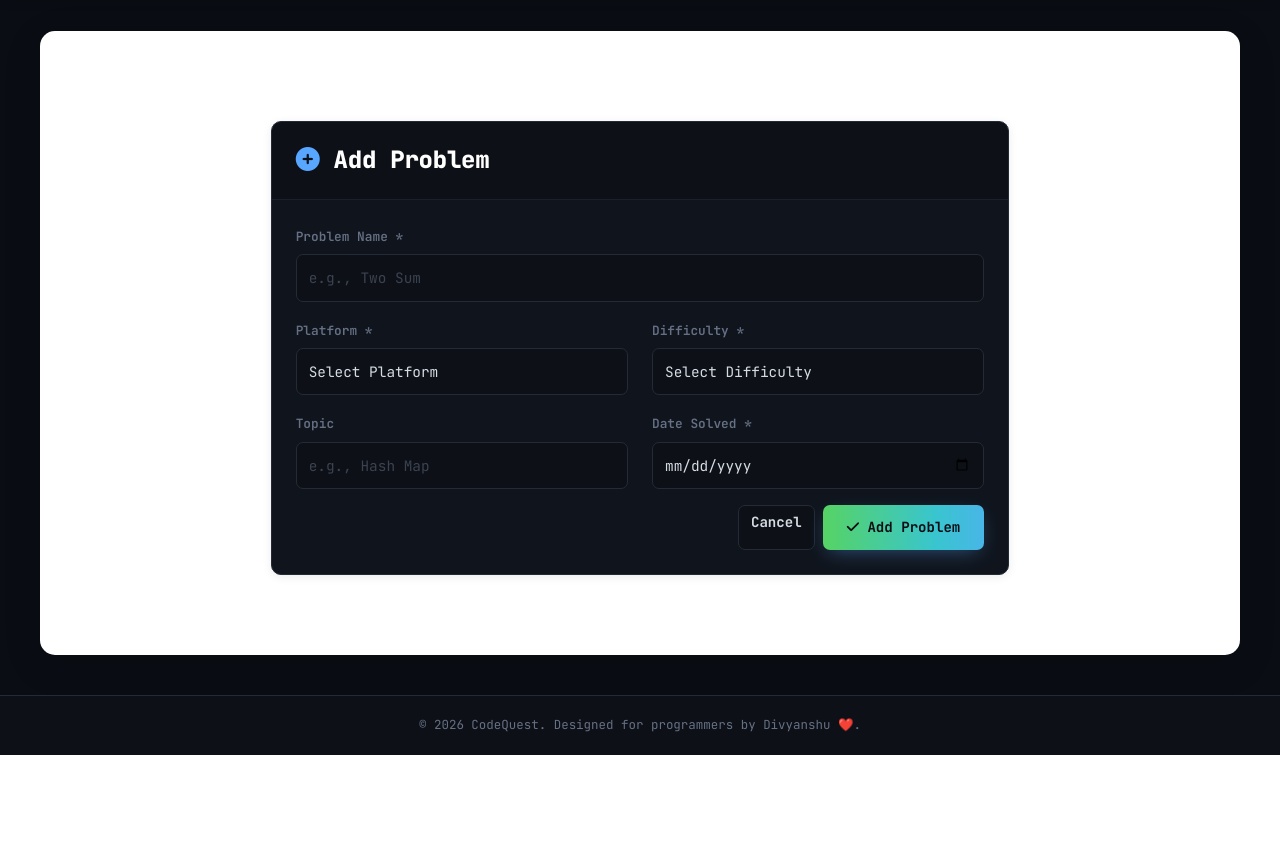
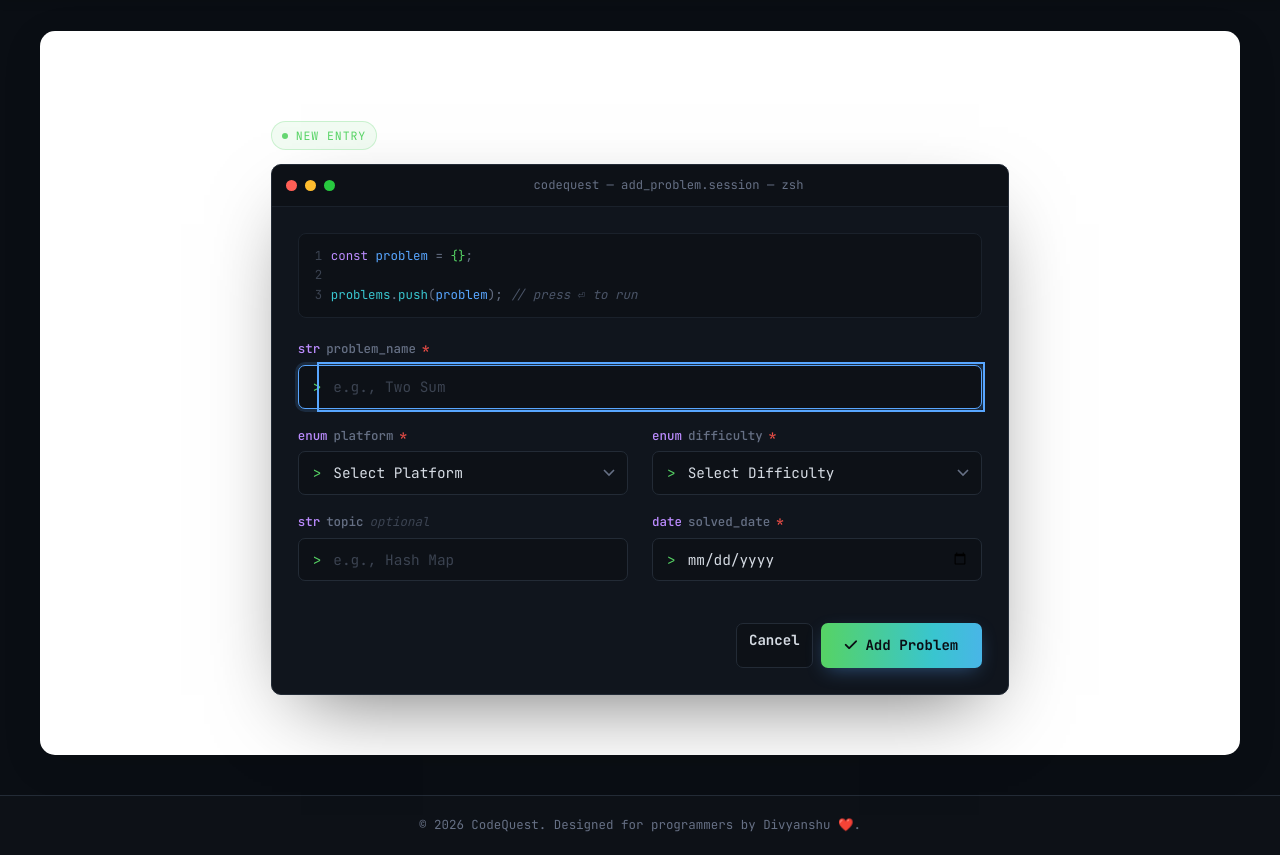
Before and after one commit to divyanshu07-code/CodeQuest, a Flask app: page /add-problem in a window 1280 px wide. Shown: the part 69-924 px from the top of the page. Before the commit the page ends 824 px from the top, so only its background shows below. Run offline with Flask 3, Linux system fonts and the light colour scheme; a user stored in the database is signed in.

Commit message:
Update add_problem.html

```diff
--- a/templates/add_problem.html
+++ b/templates/add_problem.html
@@ -5,22 +5,35 @@
 {% block content %}
 <div class="row justify-content-center">
     <div class="col-lg-8">
-        <div class="card">
-            <div class="card-header">
-                <h4 class="mb-0"><i class="fas fa-plus-circle"></i> Add Problem</h4>
+        <span class="page-eyebrow"><span class="dot"></span> new entry</span>
+        <div class="term">
+            <div class="term-bar">
+                <span class="term-dot r"></span>
+                <span class="term-dot y"></span>
+                <span class="term-dot g"></span>
+                <span class="term-title">codequest — add_problem.session — zsh</span>
             </div>
-            <div class="card-body p-4">
+            <div class="term-body">
+                <div class="code-preview" aria-hidden="true" style="background: var(--panel-2); border: 1px solid var(--border-soft); border-radius: 8px; padding: 12px 16px; font-size: 0.78rem; line-height: 1.6; margin-bottom: 22px; white-space: pre; overflow-x: auto;"><span style="color:#3b4351;display:inline-block;width:16px;">1</span><span style="color:var(--purple);">const</span> <span style="color:var(--blue);">problem</span> <span style="color:var(--dim);">=</span> <span style="color:var(--green);">{}</span><span style="color:var(--dim);">;</span>
+<span style="color:#3b4351;display:inline-block;width:16px;">2</span>
+<span style="color:#3b4351;display:inline-block;width:16px;">3</span><span style="color:var(--cyan);">problems</span><span style="color:var(--dim);">.</span><span style="color:var(--cyan);">push</span><span style="color:var(--dim);">(</span><span style="color:var(--blue);">problem</span><span style="color:var(--dim);">);</span> <span style="color:#4b5568;font-style:italic;">// press ⏎ to run</span></div>
+
                 <form method="POST" novalidate>
-                    <div class="mb-3">
-                        <label for="problem_name" class="form-label">Problem Name *</label>
-                        <input type="text" class="form-control" id="problem_name" name="problem_name"
-                               placeholder="e.g., Two Sum" required>
+                    <div class="field">
+                        <label for="problem_name"><span class="tag">str</span> problem_name <span class="req">*</span></label>
+                        <div class="input-shell">
+                            <span class="prefix">&gt;</span>
+                            <input type="text" id="problem_name" name="problem_name" placeholder="e.g., Two Sum" required autofocus>
+                        </div>
                     </div>
 
                     <div class="row">
-                        <div class="col-md-6 mb-3">
-                            <label for="platform" class="form-label">Platform *</label>
-                            <select class="form-select" id="platform" name="platform" required>
+                        <div class="col-md-6">
+                            <div class="field">
+                                <label for="platform"><span class="tag">enum</span> platform <span class="req">*</span></label>
+                                <div class="input-shell">
+                                    <span class="prefix">&gt;</span>
+                                    <select id="platform" name="platform" required>
                                         <option value="">Select Platform</option>
                                         <option value="LeetCode">LeetCode</option>
                                         <option value="CodeForces">CodeForces</option>
@@ -29,10 +42,15 @@
                                         <option value="Other">Other</option>
                                     </select>
                                 </div>
+                            </div>
+                        </div>
 
-                        <div class="col-md-6 mb-3">
-                            <label for="difficulty" class="form-label">Difficulty *</label>
-                            <select class="form-select" id="difficulty" name="difficulty" required>
+                        <div class="col-md-6">
+                            <div class="field">
+                                <label for="difficulty"><span class="tag">enum</span> difficulty <span class="req">*</span></label>
+                                <div class="input-shell">
+                                    <span class="prefix">&gt;</span>
+                                    <select id="difficulty" name="difficulty" required>
                                         <option value="">Select Difficulty</option>
                                         <option value="Easy">Easy</option>
                                         <option value="Medium">Medium</option>
@@ -40,21 +58,32 @@
                                     </select>
                                 </div>
                             </div>
-
-                    <div class="row">
-                        <div class="col-md-6 mb-3">
-                            <label for="topic" class="form-label">Topic</label>
-                            <input type="text" class="form-control" id="topic" name="topic"
-                                   placeholder="e.g., Hash Map">
-                        </div>
-
-                        <div class="col-md-6 mb-3">
-                            <label for="solved_date" class="form-label">Date Solved *</label>
-                            <input type="date" class="form-control" id="solved_date" name="solved_date" required>
                         </div>
                     </div>
 
-                    <div class="d-grid gap-2 d-md-flex justify-content-md-end">
+                    <div class="row">
+                        <div class="col-md-6">
+                            <div class="field">
+                                <label for="topic"><span class="tag">str</span> topic <span class="opt">optional</span></label>
+                                <div class="input-shell">
+                                    <span class="prefix">&gt;</span>
+                                    <input type="text" id="topic" name="topic" placeholder="e.g., Hash Map">
+                                </div>
+                            </div>
+                        </div>
+
+                        <div class="col-md-6">
+                            <div class="field">
+                                <label for="solved_date"><span class="tag">date</span> solved_date <span class="req">*</span></label>
+                                <div class="input-shell">
+                                    <span class="prefix">&gt;</span>
+                                    <input type="date" id="solved_date" name="solved_date" required>
+                                </div>
+                            </div>
+                        </div>
+                    </div>
+
+                    <div class="d-grid gap-2 d-md-flex justify-content-md-end mt-4">
                         <a href="/" class="btn btn-secondary">Cancel</a>
                         <button type="submit" class="btn btn-primary">
                             <i class="fas fa-check"></i> Add Problem
```
Lines whose indentation alone changed are shown as unchanged.
